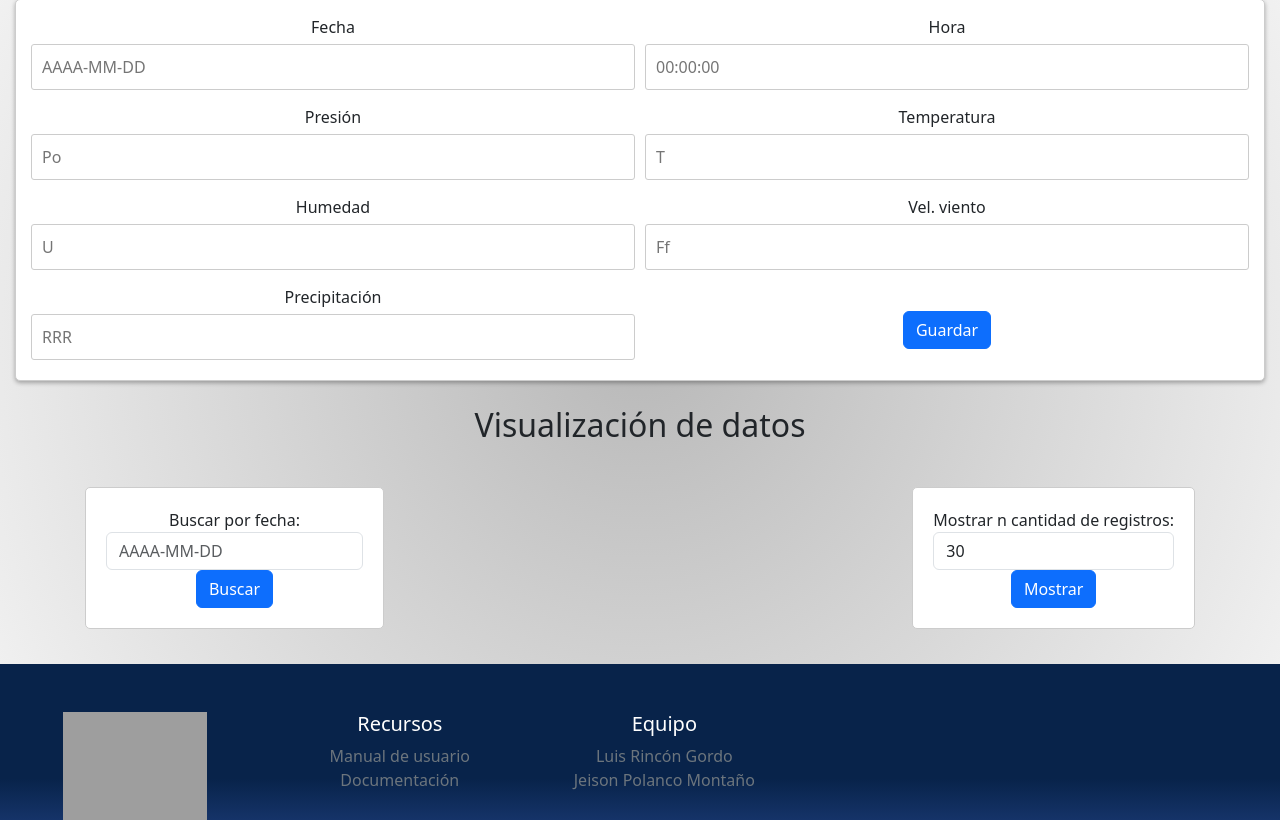
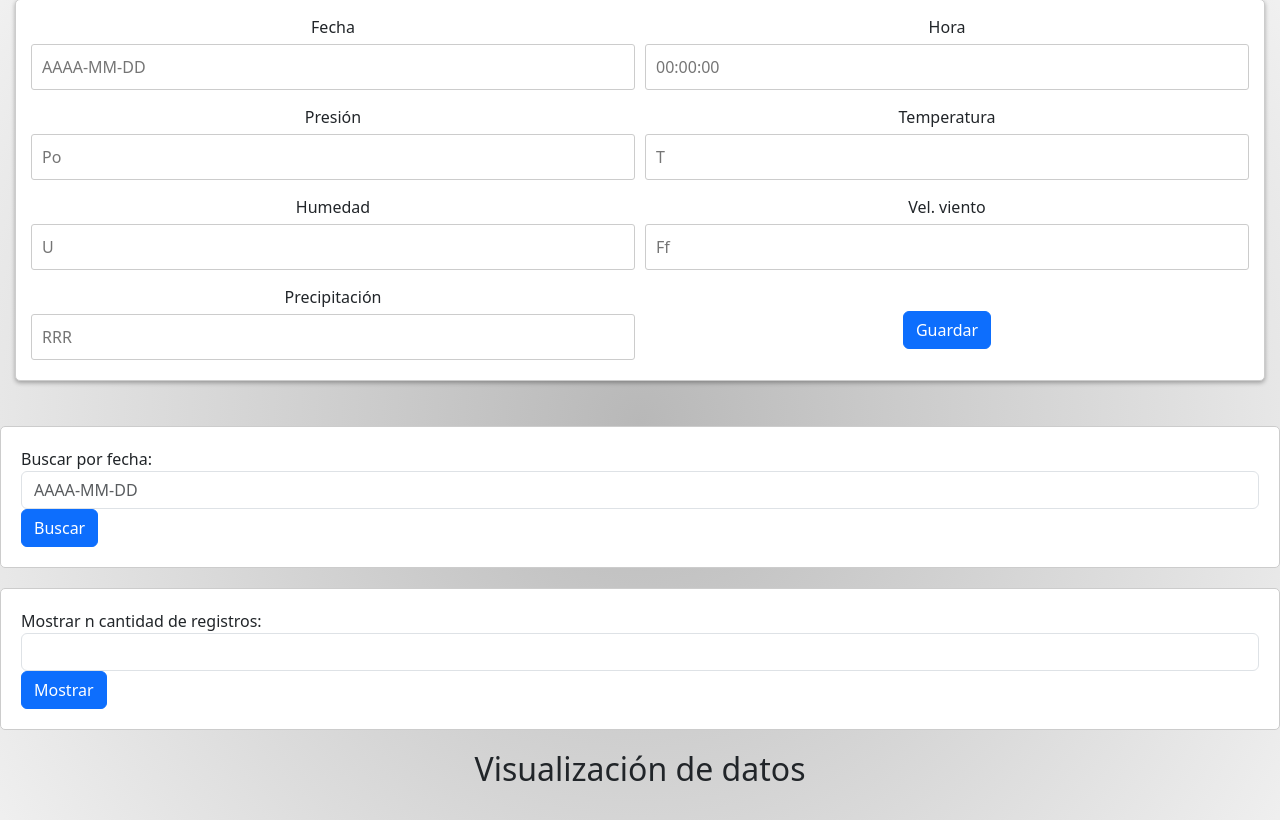
Before and after one commit to ThePolanco/Aplicativo_MCPP, a Flask app: page /inicioDB in a window 1280 px wide. Shown: the part 210-1030 px from the top of the page. Run offline with Flask 3, Linux system fonts and the light colour scheme; the visitor is signed in with stand-in values (Sample User, id 1); data that the repository does not hold is empty; parts of the project's set-up code (start-up, migrations or seed data) failed here and were passed over; some libraries are stand-ins or nearby versions; grey boxes are pictures that could not be loaded.

Commit message:
Arreglos de apartado Admin

```diff
--- a/app_predicciones/src/app.py
+++ b/app_predicciones/src/app.py
@@ -900,8 +900,8 @@ def inicioDB():
             # Ajustar la consulta a la base de datos para obtener la cantidad de datos especificada
             PrecipitacionesRegistradas = precipitaciones.find().sort('fecha', -1).limit(cantidad_datos)
         else:
-            # Si no se envió el formulario, mostrar todos los registros
-            PrecipitacionesRegistradas = precipitaciones.find().sort('fecha', -1)
+            # Si no se envió el formulario, mostrar los últimos 50 registros por defecto
+            PrecipitacionesRegistradas = precipitaciones.find().sort('fecha', -1).limit(50)
 
         return render_template('inicioDB.html', precipitaciones=PrecipitacionesRegistradas)
     else:
--- a/app_predicciones/src/templates/inicioDB.html
+++ b/app_predicciones/src/templates/inicioDB.html
@@ -72,8 +72,6 @@
             </form>
         </div>
 
-        <h2 class="subtitle">Visualización de datos</h2>
-        <div class="container">
         <form action="{{ url_for('buscar_por_fecha') }}" method="post" class="form-inline">
             <label for="fechaBusqueda">Buscar por fecha:</label>
             <input type="text" id="fechaBusqueda" name="fechaBusqueda" class="form-control" placeholder="AAAA-MM-DD" required>
@@ -82,9 +80,13 @@
 
         <form action="{{ url_for('inicioDB') }}" method="post" class="form-inline">
             <label for="cantidadDatos">Mostrar n cantidad de registros:</label>
-                <input type="number" id="cantidadDatos" name="cantidadDatos" min="1" max="100" value="30" class="form-control" required>
+            <input type="number" id="cantidadDatos" name="cantidadDatos" min="1" max="100" class="form-control" required>
             <button type="submit" class="btn btn-primary">Mostrar</button>
         </form>
+
+        <h2 class="subtitle">Visualización de datos</h2>
+        <div class="container">
+
             {% for precipitacion in precipitaciones %}
             <form action="/editar_dato/{{ precipitacion.fecha }}" method="post">
                 <h4>Fecha</h4>
```
Lines whose indentation alone changed are shown as unchanged.
